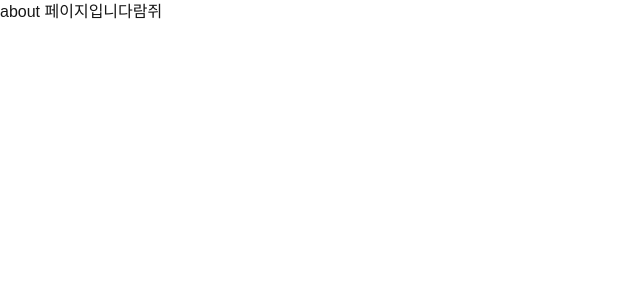
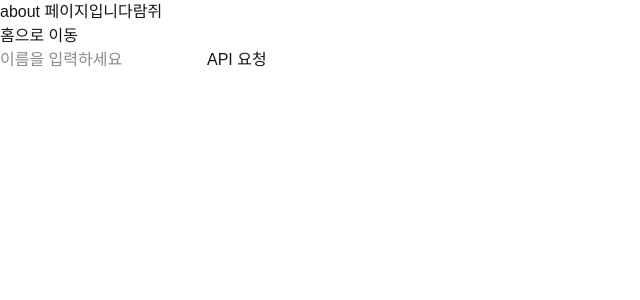
Before and after one commit to tumblecat44/exam-friend-pt-bro, a Next.js app: page /about in a window 1280 px wide. Shown: the top 300 px of the page, without its empty margins (0-640 px from the left). Built offline with nearby package versions, Linux system fonts and the light colour scheme.

Commit message:
API 요청하고 받아보기

```diff
--- a/src/app/about/page.js
+++ b/src/app/about/page.js
@@ -1,7 +1,49 @@
+"use client"
+import { useState } from 'react';
+import Link from 'next/link';
+
 export default function About() {
+    const [name, setName] = useState('');
+    const [response, setResponse] = useState('');
+    const handleRequest = async () => {
+        if (!name || name.trim() === '') {
+          alert('이름을 입력해주세요.');
+          return;
+        }
+
+        try {
+          const res = await fetch(`/api/about?name=${encodeURIComponent(name)}`);
+
+          if (res.ok) {
+            const message = await res.text();
+            setResponse(message);
+          } else if (res.status === 400) {
+            const errorMessage = await res.text();
+            alert(errorMessage);
+          } else {
+            alert('알 수 없는 오류가 발생했습니다.');
+          }
+        } catch (error) {
+          console.error('Error:', error);
+          alert('요청 중 오류가 발생했습니다.');
+        }
+      };
+
+
     return (
-      <div >
-        about 페이지입니다람쥐
-      </div>
+        <div>
+            <h1>about 페이지입니다람쥐</h1>
+            <Link href="/">홈으로 이동</Link>
+            <div>
+                <input
+                    type="text"
+                    value={name}
+                    onChange={(e) => setName(e.target.value)}
+                    placeholder="이름을 입력하세요"
+                />
+                <button onClick={handleRequest}>API 요청</button>
+            </div>
+            {response && <p>{response}</p>}
+        </div>
     );
-  }
+}
--- /dev/null
+++ b/src/app/api/about/route.js
@@ -0,0 +1,12 @@
+
+
+export async function GET(request) {
+    const { searchParams } = new URL(request.url);
+    const name = searchParams.get('name');
+
+    if (!name) {
+      return new Response("이름을 입력해주세요.", { status: 400 });
+    }
+
+    return new Response(`${name}님 안녕하세요`, { status: 200 });
+  }
```
